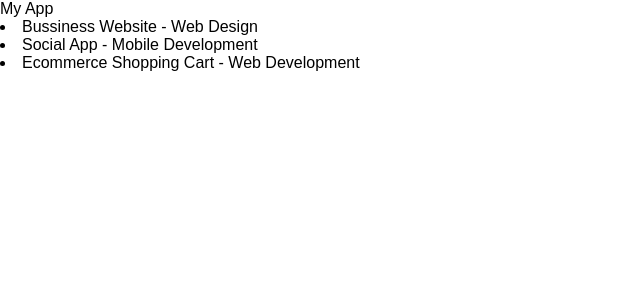
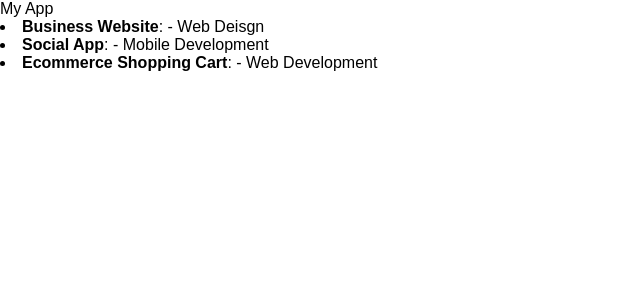
Before and after one commit to brandon-smith-small-projects/ReactJs-Crash-Course-Project-Manager, a React (Create React App) app: page / in a window 1280 px wide. Shown: the top 300 px of the page, without its empty margins (0-640 px from the left). Built offline with nearby package versions, Linux system fonts and the light colour scheme; the HTML template or start-up script is replaced by a standard one.

Commit message:
Moved projects array to componentWillMount

```diff
--- a/src/App.js
+++ b/src/App.js
@@ -1,34 +1,40 @@
 import React, { Component } from 'react';
-import Projects from './components/projects'
+import Projects from './components/projects';
 import './App.css';
 
 class App extends Component {
 
   constructor(props){
-    super(props)
+    super(props);
     this.state = {
-      projects: [
-        {
-          title: 'Bussiness Website',
-          category: 'Web Design'
-        },
-        {
-          title: "Social App",
-          category: "Mobile Development"
-        },
-        {
-          title: "Ecommerce Shopping Cart",
-          category: "Web Development"
-        }
-      ]
+      projects: []
     }
+  }
+
+  componentWillMount(){
+    this.setState({projects: [
+      {
+
+        title: 'Business Website',
+        category: 'Web Deisgn'
+      },
+      {
+
+        title: 'Social App',
+        category: 'Mobile Development'
+      },
+      {
+        title: 'Ecommerce Shopping Cart',
+        category: 'Web Development'
+      }
+    ]});
   }
 
   render() {
     return (
       <div className="App">
         My App
-        {console.log(this.state.projects)}
+        {console.log(this.state)}
         <Projects projects={this.state.projects} />
       </div>
     );
--- a/src/components/projectItem.js
+++ b/src/components/projectItem.js
@@ -5,7 +5,7 @@
 
     return (
       <li className="Project">
-        {this.props.project.title} - {this.props.project.category}
+        <strong>{this.props.project.title}</strong>: - {this.props.project.category}
       </li>
     );
   }
--- a/src/components/projects.js
+++ b/src/components/projects.js
@@ -10,7 +10,6 @@
     let projectItems;
 
     if(this.props.projects){
-        console.log("Yes")
       projectItems = this.props.projects.map(project => {
           return(
               <ProjectItem key={project.title} project={project} />
```
